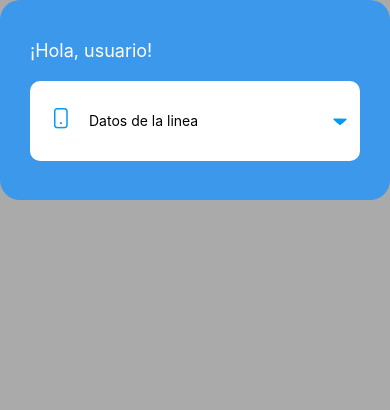
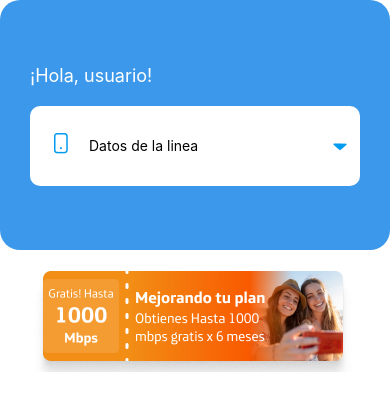
Before and after one commit to PySanti/TestTecnico, a React Native app in the folder TelefonicaFront/: screen / in a window 390 px wide. Shown: the top 410 px of the page. Built offline with nearby package versions, Linux system fonts and the light colour scheme.

Commit message:
Implementacion de banner e inicio de segunda seccion

```diff
--- a/TelefonicaFront/App.js
+++ b/TelefonicaFront/App.js
@@ -22,7 +22,22 @@ export default function App(){
         />
       </View>
     </View>
-    <View style={styles.section, styles.second_section}></View>
+    <View style={styles.section, styles.second_section}>
+      <View style={styles.banner_container}>
+        <Image
+          source={require('./assets/banner.png')}
+          style={styles.banner_img}
+        />
+      </View>
+      <View style={styles.datos_linea}>
+        <View style={styles.datos_linea_title}>
+
+        </View>
+        <View style={styles.datos_linea_data}>
+
+        </View>
+      </View>
+    </View>
     <View style={styles.section, styles.third_section}></View>
   </View>
   )
@@ -33,12 +48,12 @@ const styles = StyleSheet.create({
     flex : 1,
     justifyContent : 'start',
     alignItems : 'center',
-    backgroundColor : '#aaa'
+    backgroundColor : '#fff'
   },
   header : {
     backgroundColor : "#3b98eb",
     width : '100%',
-    height : 200,
+    height : 250,
     alignItems : 'left',
     justifyContent : 'center',
     borderRadius : 20,
@@ -65,5 +80,14 @@ const styles = StyleSheet.create({
   },
   linea_selection_text : {
     color : "#000"
+  },
+  banner_container : {
+    marginTop : 20,
+    width : '100%',
+    justifyContent : 'center',
+    alignItems : 'center'
+  },
+  second_section : {
+    width : '100%'
   }
 });
```
Also changed, not shown: TelefonicaFront/assets/banner.png (renamed from TelefonicaFront/assets/Banners generales.png).
